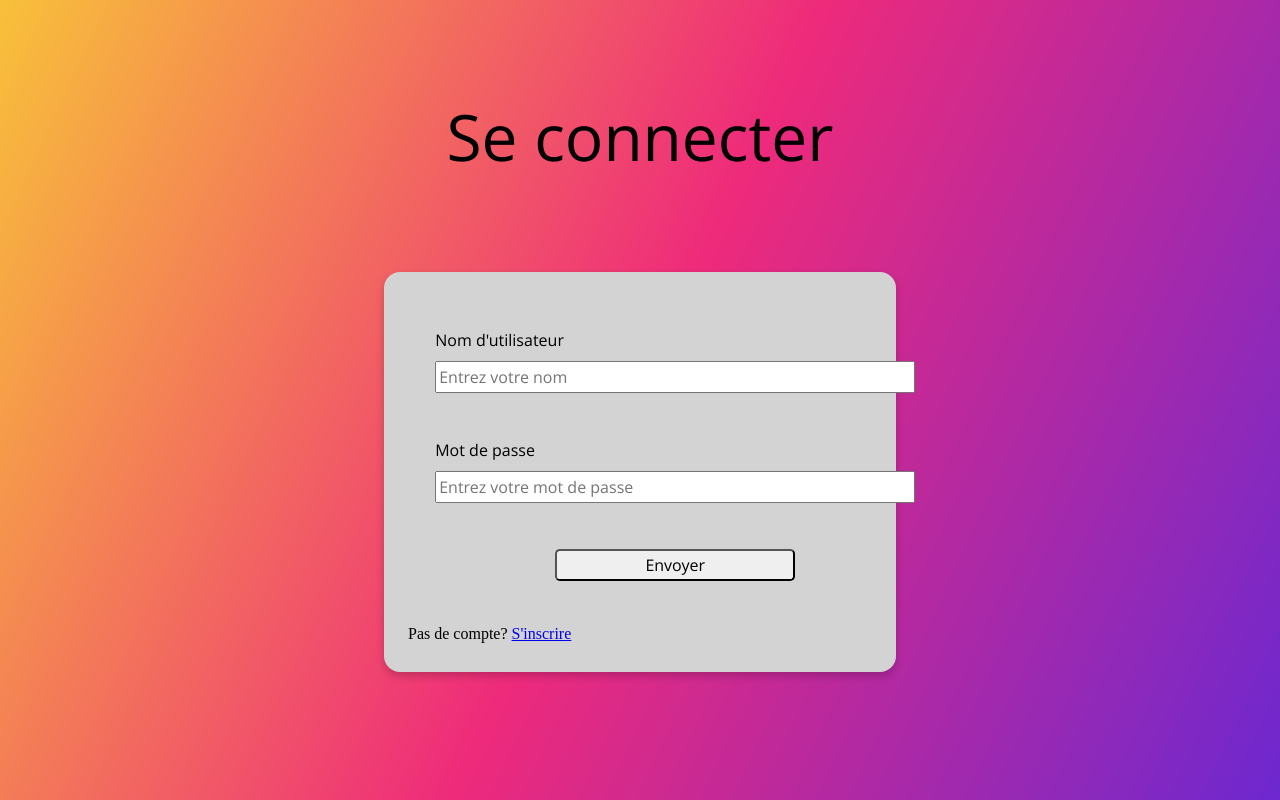
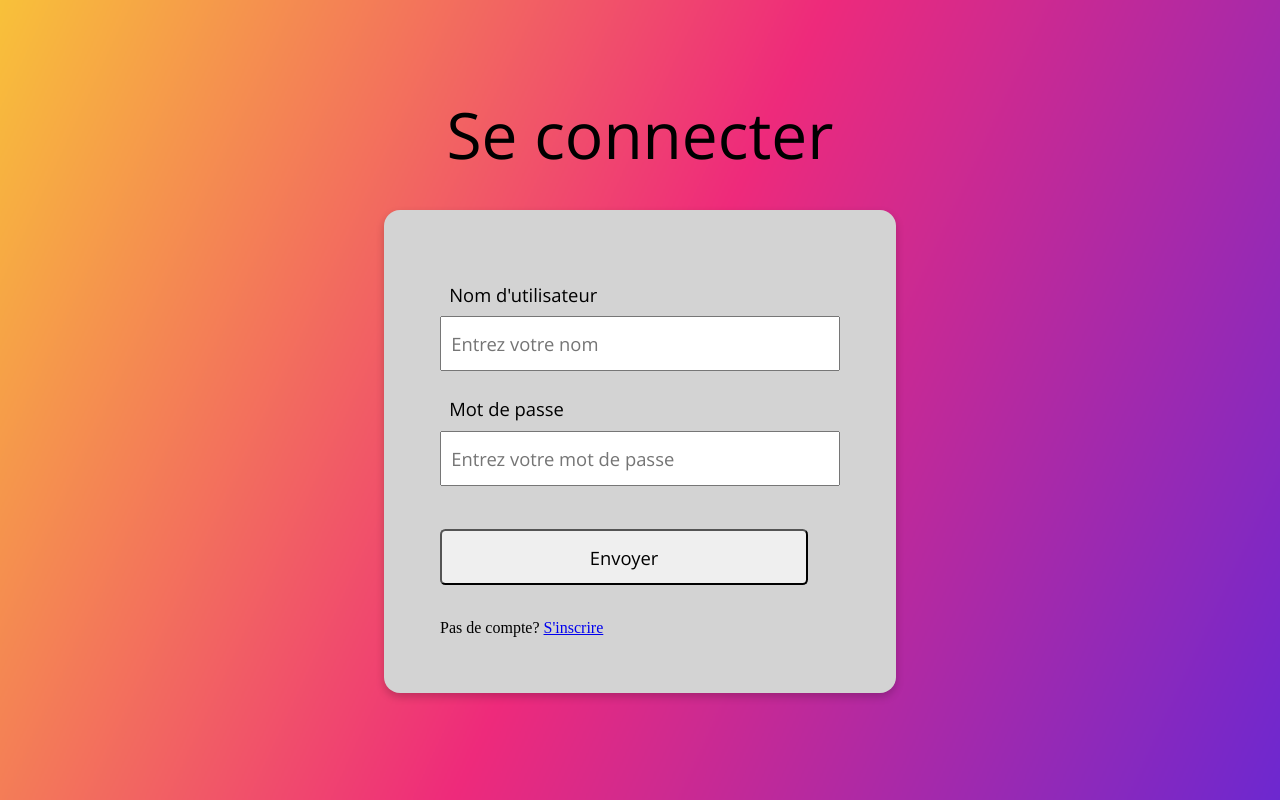
Before and after one commit to raph4e/MANDAT4, a website: page connexion-inscription/connexion/connexion.html in a window 1280 px wide. Drawn offline with Linux system fonts and the light colour scheme.

```diff
--- a/cle_api.txt
+++ /dev/null
@@ -1 +0,0 @@
-YEmthrJDjy7vr7tybv61l9DIASRDocDqYjI7oGn28VdSMphODN3AXMXH
--- a/connexion-inscription/connexion-inscription.css
+++ b/connexion-inscription/connexion-inscription.css
@@ -1,24 +1,33 @@
+/* Suppression des marges et paddings de base, alignement par défaut des éléments */
 html, body {
-    height: 100%; /* Assure que le body et le html occupent toute la hauteur de la fenêtre */
-    margin: 0; /* Supprime les marges par défaut */
-    padding: 0; /* Supprime les paddings par défaut */
-}
-
-.div-titre-connexion {
-    width: 100%;
-    height: 17em;
+    height: 100%;
+    margin: 0;
     padding: 0;
-    margin-top: 0;
     display: flex;
     justify-content: center;
     align-items: center;
+    flex-direction: column;
 }
 
+/* Image background */
 body {
     background-image: url("image/imageBackground.webp");
     background-repeat: no-repeat;
-    background-size: cover; /* Assure que l'image recouvre toute la page */
-    background-position: center; /* Centre l'image dans la fenêtre */
+    background-size: cover;
+    background-position: center;
+}
+
+/* CSS pour le titre */
+.div-titre-connexion {
+    width: 100%;
+    max-width: 40em;
+    height: auto;
+    padding: 0;
+    margin: 0 auto 1em auto;
+    display: flex;
+    justify-content: center;
+    align-items: center;
+    text-align: center;
 }
 
 
@@ -28,64 +37,73 @@
     font-weight: 380;
     font-style: normal;
     font-size: 4em;
+    text-align: center;
+    margin: 0;
 }
 
+/* CSS pour le formulaire */
 .div-formulaire-connexion {
     display: flex;
     justify-content: center;
-    height: 50%;
+    align-items: center;
+    width: 100%;
+    max-width: 40em;
+    padding: 1em;
+    box-sizing: border-box;
 }
 
 .formulaire-connexion {
     background-color: lightgrey;
-    width: 40%;
+    width: 100%;
+    max-width: 45em;
     border-radius: 1em;
     display: flex;
-    justify-content: left;
+    flex-direction: column;
+    justify-content: center;
     align-items: center;
-    padding: 1.5em;
-    box-shadow: 0px 4px 8px rgba(0, 0, 0, 0.2); /* Ajout de l'ombre */
-    overflow: visible;
+    padding: 3.5em;
+    box-shadow: 0px 4px 8px rgba(0, 0, 0, 0.2);
+    box-sizing: border-box;
 }
 
-
+/* CSS pour les champs du formulaire */
 .formulaire-champ {
-    height: 2em;
+    height: 3.2em;
     font-family: "Noto Sans", sans-serif;
     font-optical-sizing: auto;
     font-weight: 380;
     font-style: normal;
-    font-size: 1em;
-    width: 30em; /* Les champs occupent 80% de la largeur du conteneur */
-    max-width: none; /* Supprime la limite de largeur maximale */
-    display: block;
+    font-size: 1.2em;
+    width: 100%;
+    max-width: 35em;
+    margin: 0.5em 0;
+    padding: 0.5em;
+    box-sizing: border-box;
 }
 
 .div-champ-label {
-    margin: 1.5em;
-    padding: 0.2em;
+    width: 100%;
+    max-width: 25em;
+    margin: 1em 0;
+    text-align: left;
 }
 
+/* CSS pour le bouton du formulaire */
 .bouton-champ {
-    width: 15em;
+    width: 100%;
+    max-width: 20em;
     border-radius: 0.3em;
-    height: 2em;
+    height: 3.2em;
     font-family: "Noto Sans", sans-serif;
     font-optical-sizing: auto;
     font-weight: 380;
     font-style: normal;
-    font-size: 1em;
-    margin-left: 25%;
-
+    font-size: 1.2em;
+    margin: 1em auto;
 }
 
-.div-messageErreur {
-    margin: 0;
-    text-align: center ;
-    color: red;
-    font-family: "Noto Sans", sans-serif;
-    font-optical-sizing: auto;
-    font-weight: 380;
-    font-style: normal;
-    font-size: 1em;
+.formulaire-champ,
+.bouton-champ {
+    font-size: 1.15em;
+    height: 3em;
 }
--- a/connexion-inscription/connexion/connexion.html
+++ b/connexion-inscription/connexion/connexion.html
@@ -21,14 +21,14 @@
             <form action="">
                 <div class="div-champ-label">
                     <label for="" class="formulaire-champ">Nom d'utilisateur</label>
-                    <input type="text" class="formulaire-champ" placeholder="Entrez votre nom" id="nomUtilisateur">
+                    <input type="text" class="formulaire-champ" placeholder="Entrez votre nom" id="nomUtilisateur" required>
                     <div class="div-messageErreur">
                         <p id="messageErreurNomUtilisateur"></p>
                     </div>
                 </div>
                 <div class="div-champ-label">
                     <label for="" class="formulaire-champ">Mot de passe</label>
-                    <input type="password" class="formulaire-champ" placeholder="Entrez votre mot de passe" id="motDePasse">
+                    <input type="password" class="formulaire-champ" placeholder="Entrez votre mot de passe" id="motDePasse" required>
                     <div class="div-messageErreur">
                         <p id="messageErreurMotDePasse"></p>
                     </div>
@@ -47,5 +47,4 @@
         </div>
     </div>
 </body>
-    <script src="scriptConnexion.js"></script>
 </html>
--- a/connexion-inscription/connexion/scriptConnexion.js
+++ /dev/null
@@ -1,30 +0,0 @@
-// Récupère chaque élément par leur id
-
-const button = document.getElementById("button-formulaire");
-const texteConfirmation = document.getElementById("confirmation");
-const nomUtilisateur = document.getElementById("nomUtilisateur");
-const motDePasse = document.getElementById("motDePasse");
-const messageErreurNomUtilisateur = document.getElementById("messageErreurNomUtilisateur")
-const messageErreurMotDePasse = document.getElementById("messageErreurMotDePasse")
-
-// Fonction lorsque le bouton envoyer est cliqué
-
-button.addEventListener("click", (event)=> {
-    event.preventDefault();
-
-    if (nomUtilisateur.value.trim().length > 0) {
-        texteConfirmation.textContent = "Bien recu!";
-    } else {
-        // Affiche un message d'erreur
-       messageErreurNomUtilisateur.textContent = "Veuillez entrer un nom d'utilisateur"
-
-    }
-
-    if (motDePasse.value.trim().length > 0) {
-        texteConfirmation.textContent = "Bien recu!";
-    } else {
-        // Affiche un message d'erreur
-       messageErreurMotDePasse.textContent = "Veuillez entrer un mot de passe"
-
-    }
-});
```
Also changed, not shown: connexion-inscription/app/app.js (added, +105 -0 lines), connexion-inscription/app/db.js (added, +35 -0 lines), connexion-inscription/inscription/scriptInscription.js (deleted, +0 -30 lines), package.json (added, +7 -0 lines), 4 other files.
